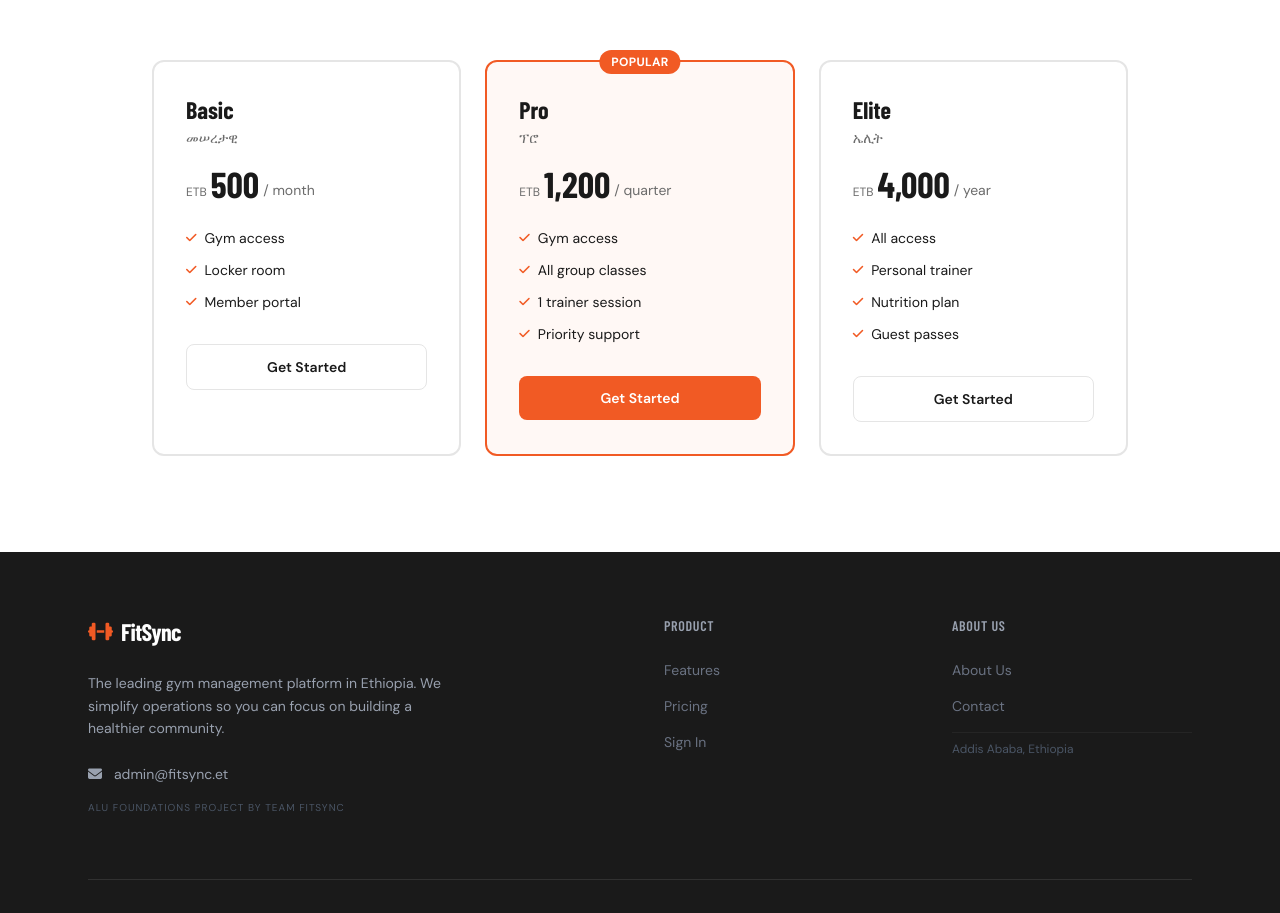
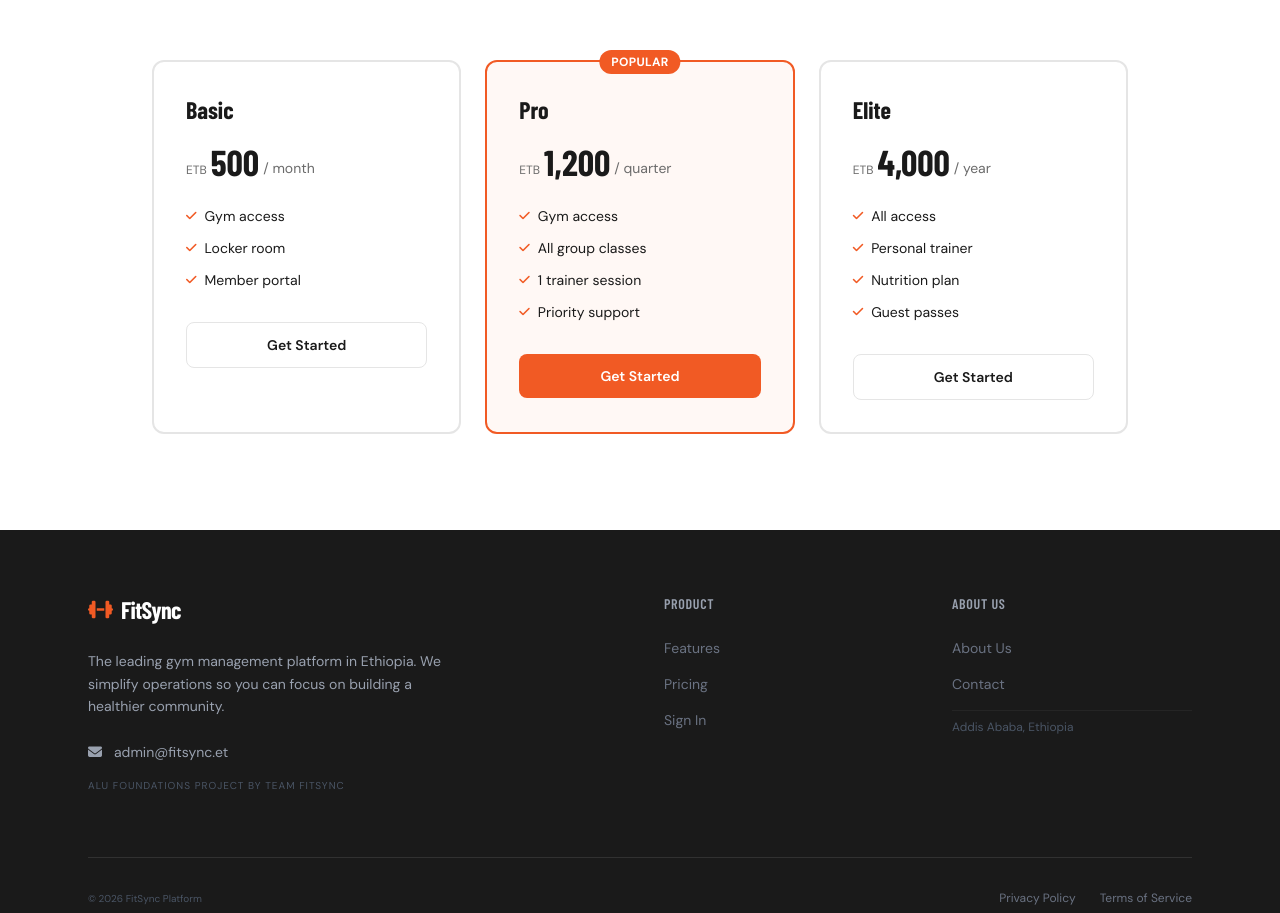
Before and after one commit to ydejene/fitsync, a Next.js app in the folder frontend/: page / in a window 1280 px wide. Shown: the part 1865-2778 px from the top of the page. Built offline with nearby package versions, Linux system fonts and the light colour scheme.

Commit message:
Remove hard-coded Amharic labels from the landing page

```diff
--- a/frontend/src/app/page.tsx
+++ b/frontend/src/app/page.tsx
@@ -155,17 +155,17 @@ export default function LandingPage() {
           <StaggerContainer className="grid md:grid-cols-3 gap-6" stagger={0.12}>
             {[
               {
-                name: "Basic", nameAm: "መሠረታዊ", price: "500", cycle: "/ month",
+                name: "Basic", price: "500", cycle: "/ month",
                 features: ["Gym access", "Locker room", "Member portal"],
                 highlight: false,
               },
               {
-                name: "Pro", nameAm: "ፕሮ", price: "1,200", cycle: "/ quarter",
+                name: "Pro", price: "1,200", cycle: "/ quarter",
                 features: ["Gym access", "All group classes", "1 trainer session", "Priority support"],
                 highlight: true,
               },
               {
-                name: "Elite", nameAm: "ኤሊት", price: "4,000", cycle: "/ year",
+                name: "Elite", price: "4,000", cycle: "/ year",
                 features: ["All access", "Personal trainer", "Nutrition plan", "Guest passes"],
                 highlight: false,
               },
@@ -185,7 +185,6 @@ export default function LandingPage() {
                   )}
                   <div className="mb-6">
                     <h3 className="font-display text-2xl font-bold text-text-primary">{plan.name}</h3>
-                    <p className="text-text-secondary text-sm mt-0.5">{plan.nameAm}</p>
                     <div className="mt-4 flex items-end gap-1">
                       <span className="text-xs text-text-secondary mb-1">ETB</span>
                       <span className="font-display text-4xl font-bold text-text-primary">{plan.price}</span>
```
